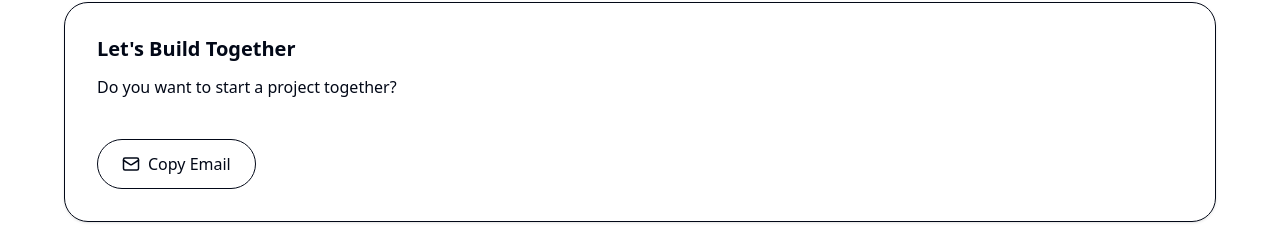
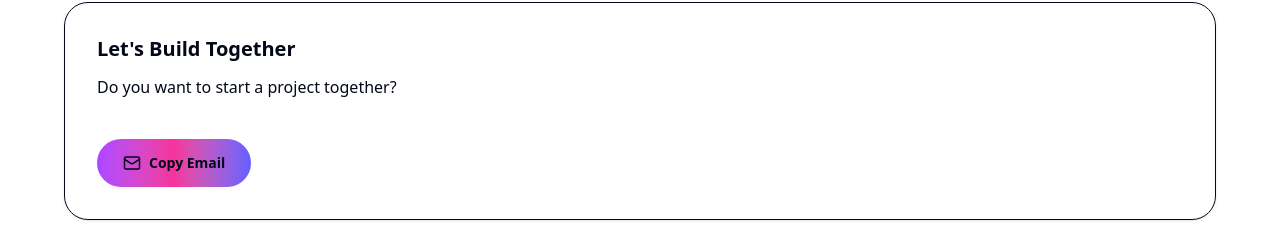
Before and after one commit to iAmSexyAndIknowIt01/portfolio, a Next.js app: page /en in a window 1280 px wide. Shown: the part 1274-1513 px from the top of the page. Built offline with nearby package versions, Linux system fonts and the light colour scheme.

Commit message:
Copy Email button modified

```diff
--- a/components/Grid.tsx
+++ b/components/Grid.tsx
@@ -13,23 +13,14 @@ export default function Grid() {
   };
 
   const items = [
-    {
-      key: "collaboration",
-      col: "md:col-span-2",
-    },
-    {
-      key: "timezone",
-      col: "md:col-span-1",
-    },
+    { key: "collaboration", col: "md:col-span-2" },
+    { key: "timezone", col: "md:col-span-1" },
     {
       key: "techstack",
       col: "md:col-span-2",
       showStack: true,
     },
-    {
-      key: "passion",
-      col: "md:col-span-1",
-    },
+    { key: "passion", col: "md:col-span-1" },
     {
       key: "cta",
       col: "md:col-span-3",
@@ -70,10 +61,29 @@ export default function Grid() {
             {item.cta && (
               <button
                 onClick={copyEmail}
-                className="mt-6 inline-flex items-center gap-2 rounded-full border px-6 py-3 hover:bg-accent hover:text-white transition"
+                className="
+                  group mt-6 inline-flex items-center gap-2
+                  rounded-full p-0.5
+                  bg-linear-to-r from-purple-500 via-pink-500 to-indigo-500
+                  transition hover:scale-105
+                "
               >
-                <Mail size={18} />
-                {t("cta.button")}
+                <span
+                  className="
+                    inline-flex items-center gap-2
+                    rounded-full bg-background
+                    px-6 py-3 text-sm font-semibold
+                    text-foreground transition
+                    group-hover:bg-transparent
+                    group-hover:text-white
+                  "
+                >
+                  <Mail
+                    size={18}
+                    className="transition-transform group-hover:translate-x-0.5"
+                  />
+                  {t("cta.button")}
+                </span>
               </button>
             )}
           </motion.div>
```
